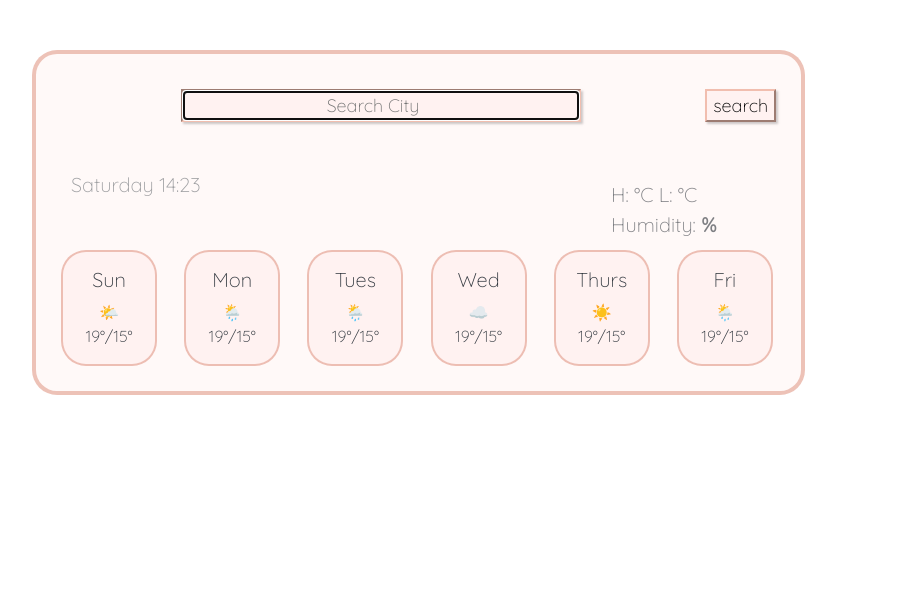
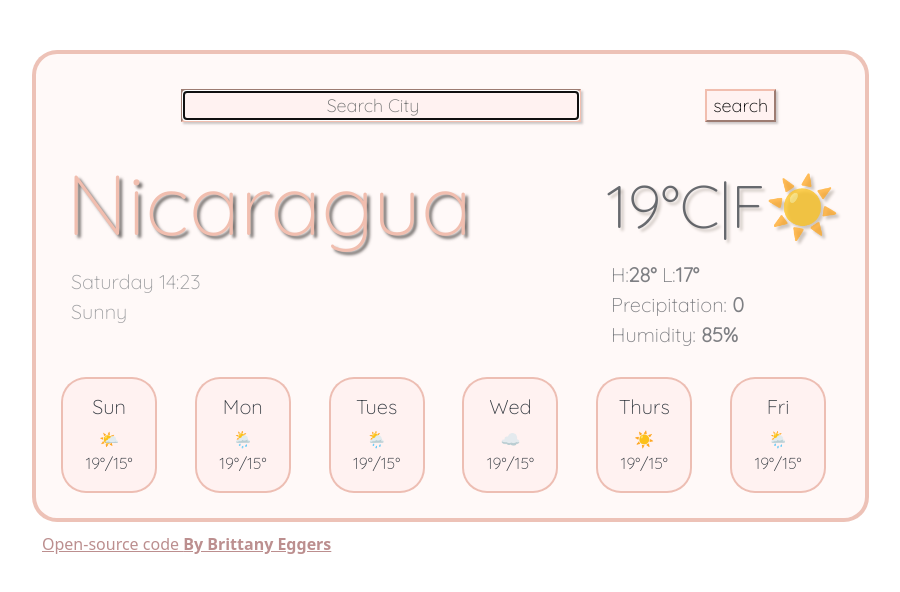
Before and after one commit to briteggers/Weather-App, a website built with Parcel: page index.html in a window 1280 px wide. Shown: the whole page, without its empty margins (18-918 px from the left). Built offline with nearby package versions, Linux system fonts and the light colour scheme; no server answers.

Commit message:
added Github link

```diff
--- a/index.html
+++ b/index.html
@@ -24,7 +24,6 @@
       href="https://fonts.googleapis.com/css2?family=Quicksand:wght@300&family=Raleway:wght@100&family=Special+Elite&display=swap"
       rel="stylesheet"
     />
-    <script src="https://cdn.jsdelivr.net/npm/axios/dist/axios.min.js"></script>
   </head>
 
   <body>
@@ -35,28 +34,27 @@
           placeholder="Search City"
           autofocus="on"
           id="search-input"
-          style="width: 25rem;"
+          style="width: 25rem"
         />
         <input type="submit" value="search" class="button" />
       </form>
-
-      <h1 id="new-city"></h1>
-<h2 id="big-temp" degree="°C"></h2>
-
+      <h1 id="new-city">Nicaragua</h1>
+      <h2 id="big-temp">19°C|F☀️</h2>
 
       <p class="highlow">
-        H: <strong><span id= "high"> <span></strong>°C L: <strong><span id="low"> </span></strong>°C
+        H:<strong>28°</strong> L:<strong>17°</strong>
         <br />
-
-        Humidity: <strong><span id="humidity"></span>%</strong>
+        Precipitation: <strong>0</strong>
+        <br />
+        Humidity: <strong>85%</strong>
       </p>
 
       <p class="date" id="the-date">Saturday 10:45 <br /></p>
-      <p class="condition" id="description"></p>
+      <p class="condition">Sunny</p>
 
       <div class="row">
         <div class="col-2">
-          <div class="card" style="width: 6rem;">
+          <div class="card" style="width: 6rem">
             <div class="card-body">
               <h5 class="day">Sun</h5>
               <p class="card-text">
@@ -68,7 +66,7 @@
           </div>
         </div>
         <div class="col-2">
-          <div class="card" style="width: 6rem;">
+          <div class="card" style="width: 6rem">
             <div class="card-body">
               <h5 class="day">Mon</h5>
               <p class="card-text">
@@ -80,7 +78,7 @@
           </div>
         </div>
         <div class="col-2">
-          <div class="card" style="width: 6rem;">
+          <div class="card" style="width: 6rem">
             <div class="card-body">
               <h5 class="day">Tues</h5>
               <p class="card-text">
@@ -92,7 +90,7 @@
           </div>
         </div>
         <div class="col-2">
-          <div class="card" style="width: 6rem;">
+          <div class="card" style="width: 6rem">
             <div class="card-body">
               <h5 class="day">Wed</h5>
               <p class="card-text">
@@ -104,7 +102,7 @@
           </div>
         </div>
         <div class="col-2">
-          <div class="card" style="width: 6rem;">
+          <div class="card" style="width: 6rem">
             <div class="card-body">
               <h5 class="day">Thurs</h5>
               <p class="card-text">
@@ -116,7 +114,7 @@
           </div>
         </div>
         <div class="col-2">
-          <div class="card" style="width: 6rem;">
+          <div class="card" style="width: 6rem">
             <div class="card-body">
               <h5 class="day">Fri</h5>
               <p class="card-text">
@@ -129,6 +127,12 @@
         </div>
       </div>
     </div>
+    <a
+      href="https://github.com/briteggers/Weather-App"
+      target="_blank"
+      class="link"
+      >Open-source code <strong>By Brittany Eggers</strong></a
+    >
     <script src="src/index.js"></script>
   </body>
 </html>
--- a/src/style.css
+++ b/src/style.css
@@ -85,3 +85,10 @@ h2 {
   border-radius: 25px;
   color: rgba(218, 134, 113, 0.479);
 }
+
+.link {
+  color: rosybrown;
+  display: block;
+  margin: 60px;
+  margin-top: -40px;
+}
```
